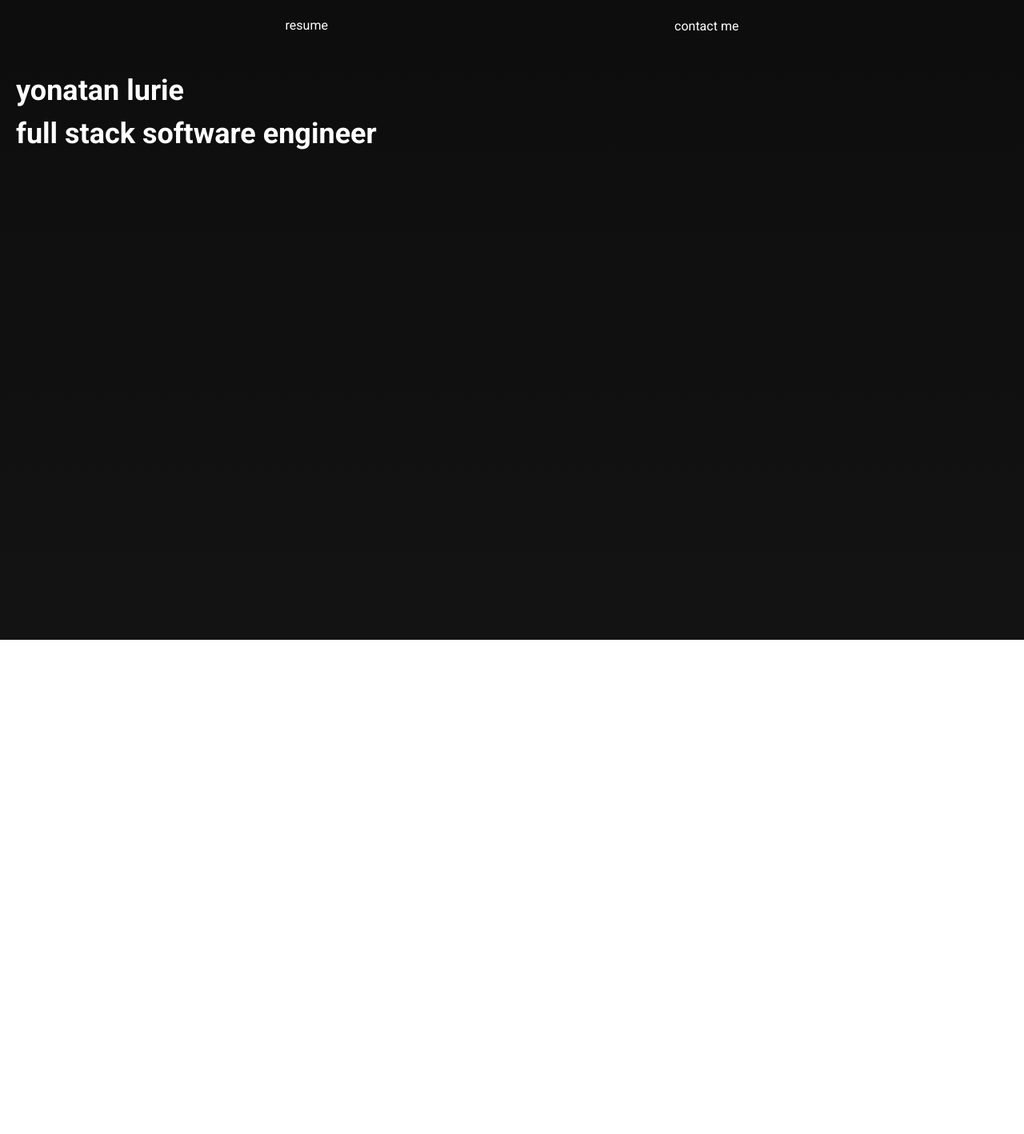
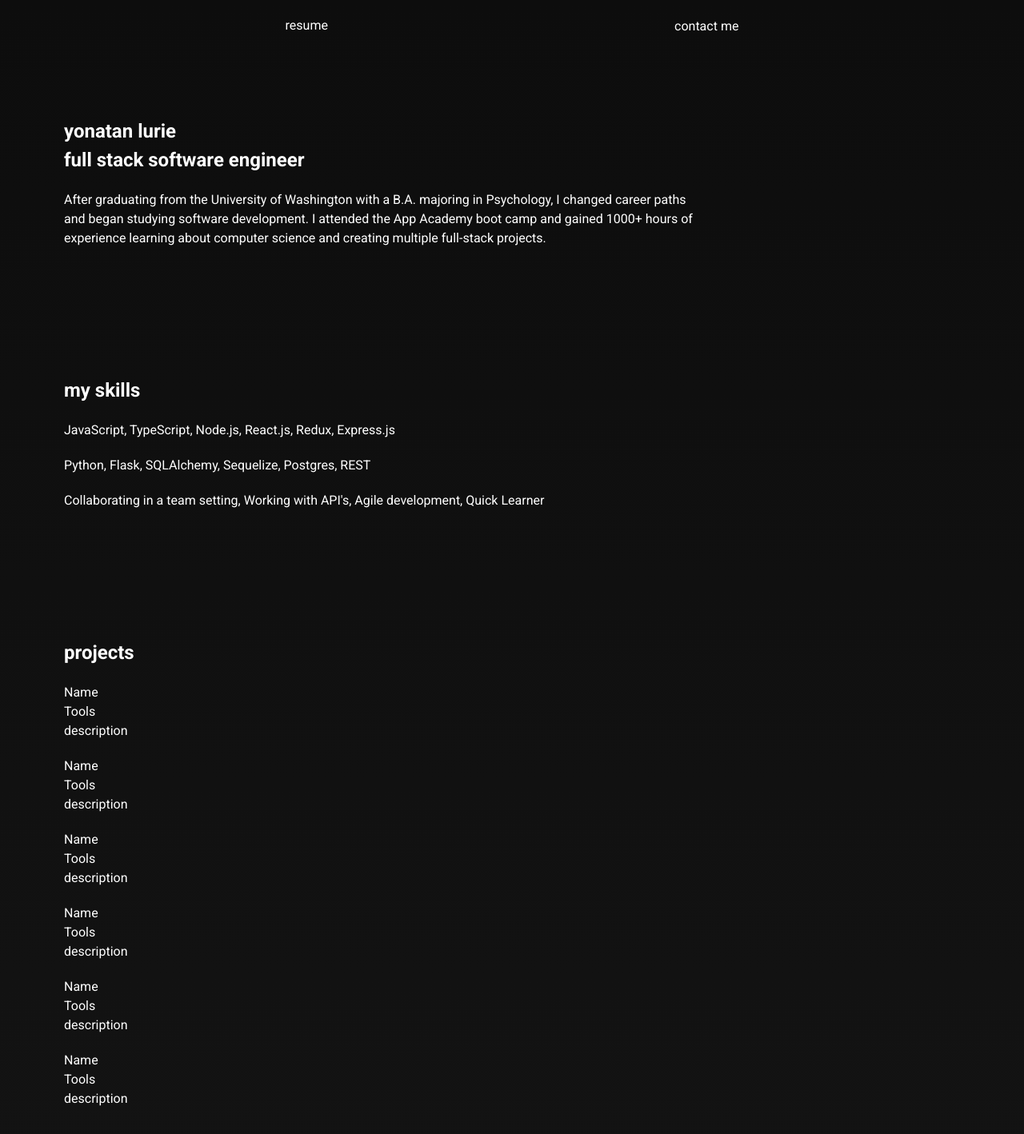
Before and after one commit to yonilurie/portfolio-react, a React (Vite) app: page / in a window 1280 px wide. Shown: the top 1418 px of the page at 80% size. Before the commit the page ends 800 px from the top, so only its background shows below. Built offline with nearby package versions, Linux system fonts and the light colour scheme.

Commit message:
Added layout for rest of home page, as well as animations for home page;

```diff
--- a/src/App.css
+++ b/src/App.css
@@ -6,6 +6,7 @@ nav {
 	color: white;
 	font-size: 1rem;
 	padding: 20px;
+	animation: 0.25s fade-in ease-in-out;
 }
 
 a {
@@ -31,14 +32,14 @@ button:hover {
 .contact-container {
 	position: absolute;
 	z-index: 2;
-	background-color: rgba(0, 0, 0, 0.6);
+	background-color: rgba(0, 0, 0, 0.9);
 	width: 100%;
 	height: 100%;
 	color: white;
 	display: flex;
 	justify-content: center;
 	align-items: center;
-	animation: 1s fade-in;
+	animation: 0.75s fade-in ease-in-out;
 }
 
 .contact {
@@ -47,12 +48,62 @@ button:hover {
 	padding: 20px;
 	z-index: 3;
 	position: relative;
-	animation: 1.5s fade-in;
+	animation: 1s fade-in ease-in-out;
 }
 
 .fade-out {
 	animation: 500ms fade-out;
 	opacity: 0;
+}
+
+.exit-contact {
+	position: absolute;
+	right: 2%;
+}
+
+form {
+	display: flex;
+	flex-direction: column;
+	gap: 15px;
+}
+
+h1,
+h2,
+h3 {
+	font-size: 1.5rem;
+	color: white;
+}
+
+.who-am-i {
+	padding: 80px;
+	color: white;
+	display: flex;
+	flex-direction: column;
+	gap: 20px;
+	animation: 0.75s fade-in ease-in-out;
+}
+
+.who-am-i > p {
+	font-size: 1rem;
+	max-width: 800px;
+}
+
+.skills {
+	padding: 80px;
+	color: white;
+	display: flex;
+	flex-direction: column;
+	gap: 20px;
+	animation: 1.25s fade-in ease-in-out;
+}
+
+.projects {
+	padding: 80px;
+	color: white;
+	display: flex;
+	flex-direction: column;
+	gap: 20px;
+	animation: 1.5s fade-in ease-in-out;
 }
 
 @keyframes fade-in {
@@ -73,24 +124,3 @@ button:hover {
 		opacity: 0;
 	}
 }
-
-.exit-contact {
-	position: absolute;
-	right: 2%;
-}
-
-form {
-	display: flex;
-	flex-direction: column;
-	gap: 15px;
-}
-
-h1,
-h2 {
-	color: white;
-}
-
-.who-am-i {
-	padding: 20px;
-	font-size: 1.5rem;
-}
--- a/src/App.tsx
+++ b/src/App.tsx
@@ -34,8 +34,80 @@ function App() {
 				<button onClick={toggleContact}>contact me</button>
 			</nav>
 			<section className="who-am-i">
-				<h1>yonatan lurie</h1>
-				<h2>full stack software engineer</h2>
+				<div>
+					<h1>yonatan lurie</h1>
+					<h2>full stack software engineer</h2>
+				</div>
+				<p>
+					After graduating from the University of Washington with a
+					B.A. majoring in Psychology, I changed career paths and
+					began studying software development. I attended the App
+					Academy boot camp and gained 1000+ hours of experience
+					learning about computer science and creating multiple
+					full-stack projects.
+				</p>
+			</section>
+			<section className="skills">
+				<h3>my skills</h3>
+				<p>
+					JavaScript, TypeScript, Node.js, React.js, Redux, Express.js
+				</p>
+				<p>Python, Flask, SQLAlchemy, Sequelize, Postgres, REST</p>
+				<p>
+					Collaborating in a team setting, Working with API's, Agile
+					development, Quick Learner{" "}
+				</p>
+			</section>
+			<section className="projects">
+				<h3>projects</h3>
+				<div className="single-project">
+					<p>Name</p>
+					<div>
+						<img />
+						<div>Tools</div>
+						<div>description</div>
+					</div>
+				</div>
+				<div className="single-project">
+					<p>Name</p>
+					<div>
+						<img />
+						<div>Tools</div>
+						<div>description</div>
+					</div>
+				</div>
+				<div className="single-project">
+					<p>Name</p>
+					<div>
+						<img />
+						<div>Tools</div>
+						<div>description</div>
+					</div>
+				</div>
+				<div className="single-project">
+					<p>Name</p>
+					<div>
+						<img />
+						<div>Tools</div>
+						<div>description</div>
+					</div>
+				</div>
+				<div className="single-project">
+					<p>Name</p>
+					<div>
+						<img />
+						<div>Tools</div>
+						<div>description</div>
+					</div>
+				</div>
+				<div className="single-project">
+					<p>Name</p>
+					<div>
+						<img />
+						<div>Tools</div>
+						<div>description</div>
+					</div>
+				</div>
 			</section>
 		</div>
 	);
@@ -52,9 +124,9 @@ function Contact({ toggleContact }) {
 				</button>
 				<h2>Contact me</h2>
 				<form action="https://formspree.io/f/xgeqapga" method="POST">
-					<label htmlFor="email">Your email:</label>
+					<label htmlFor="email">Your email</label>
 					<input type="email" name="email" id="email" required />
-					<label htmlFor="message">Your message:</label>
+					<label htmlFor="message">Your message</label>
 					<textarea name="message" id="message" required></textarea>
 					<button type="submit">Send</button>
 				</form>
--- a/src/index.css
+++ b/src/index.css
@@ -20,7 +20,6 @@
 */
 html,
 body {
-	height: 100%;
 	background-image: linear-gradient(var(--dark-black), var(--lighter-black));
 }
 /*
```
